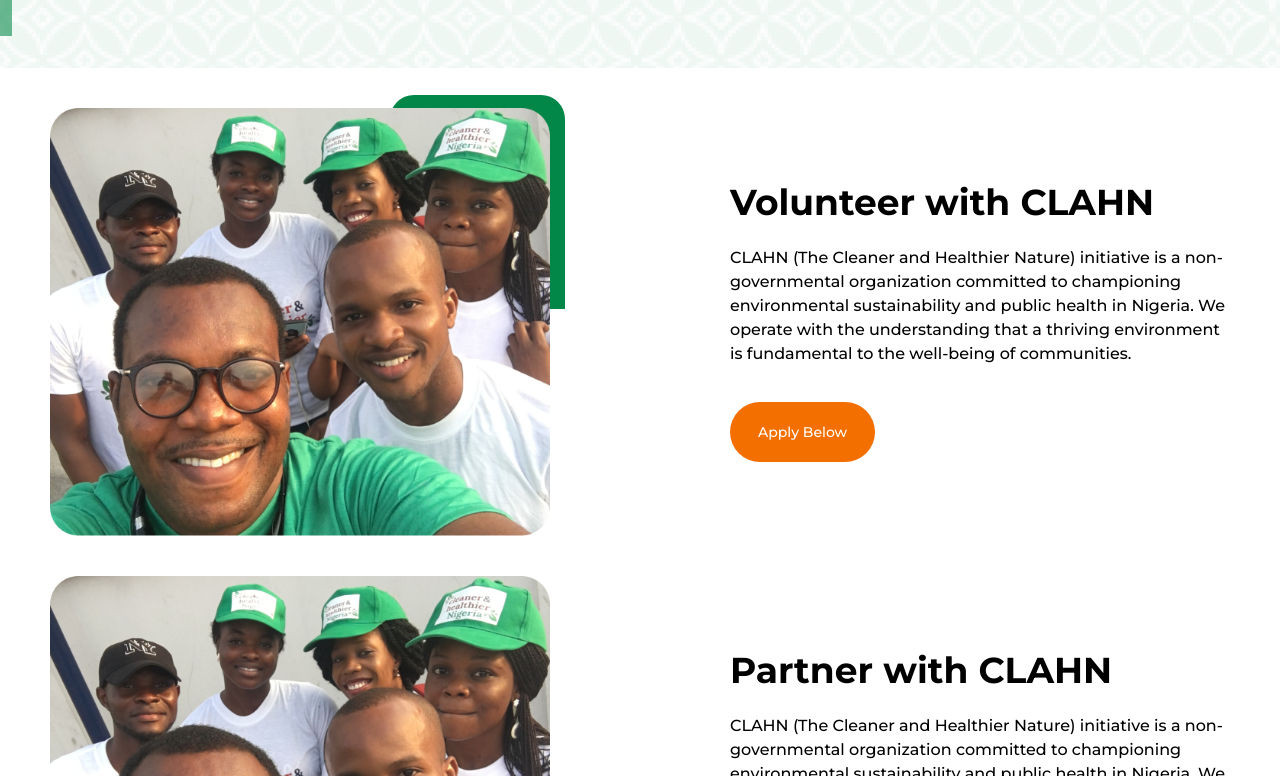
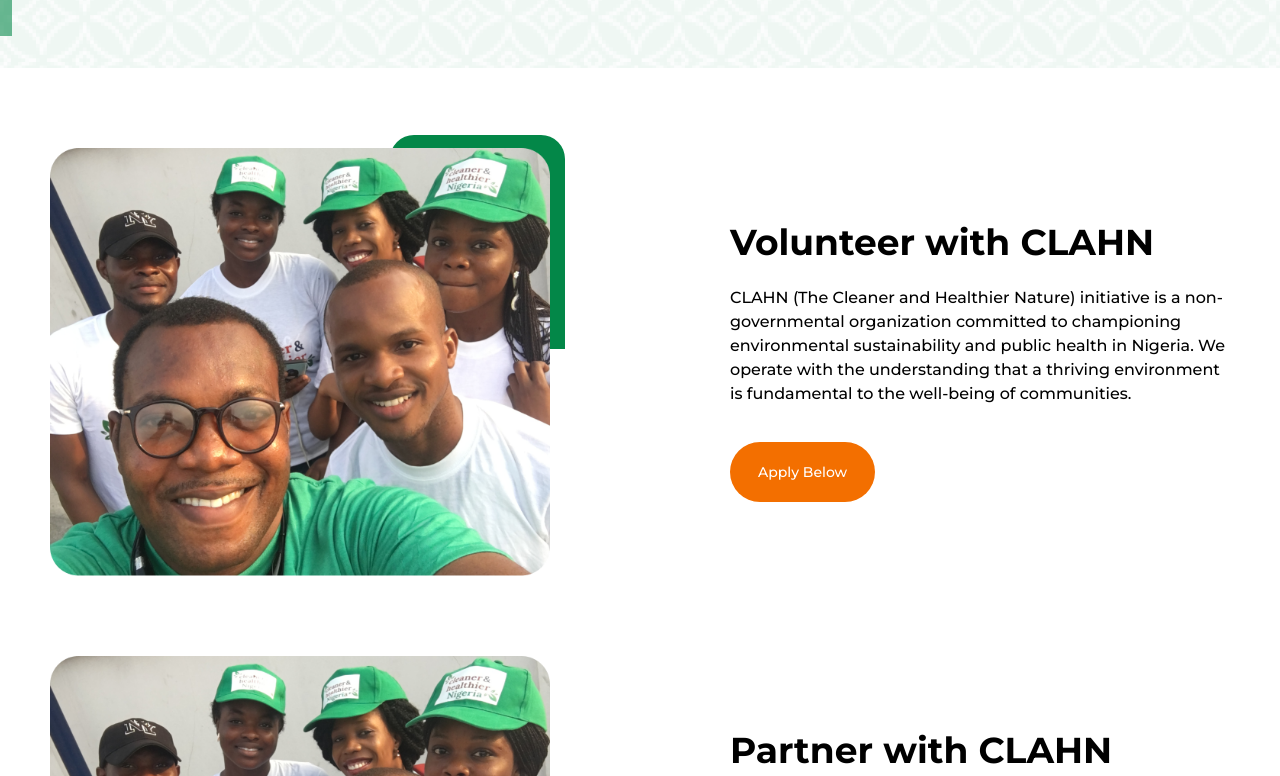
Before and after one commit to Qudusayo/clahn, a Next.js app: page /get-involved in a window 1280 px wide. Shown: the part 664-1440 px from the top of the page. Built offline with nearby package versions, Linux system fonts and the light colour scheme.

Commit message:
style: Enhance spacing for improved layout on Get Involved page

```diff
--- a/src/pages/get-involved.tsx
+++ b/src/pages/get-involved.tsx
@@ -14,7 +14,7 @@
 				title="Ways to Make a Difference"
 				description="Learn all the ways you can connect with our community!"
 			/>
-			<div className="my-10 space-y-10">
+			<div className="my-10 space-y-10 md:my-20 md:space-y-20">
 				<FlexCard
 					title="Volunteer with CLAHN"
 					content="CLAHN (The Cleaner and Healthier Nature) initiative is a non-governmental organization committed to championing environmental sustainability and public health in Nigeria. We operate with the understanding that a thriving environment is fundamental to the well-being of communities."
```
